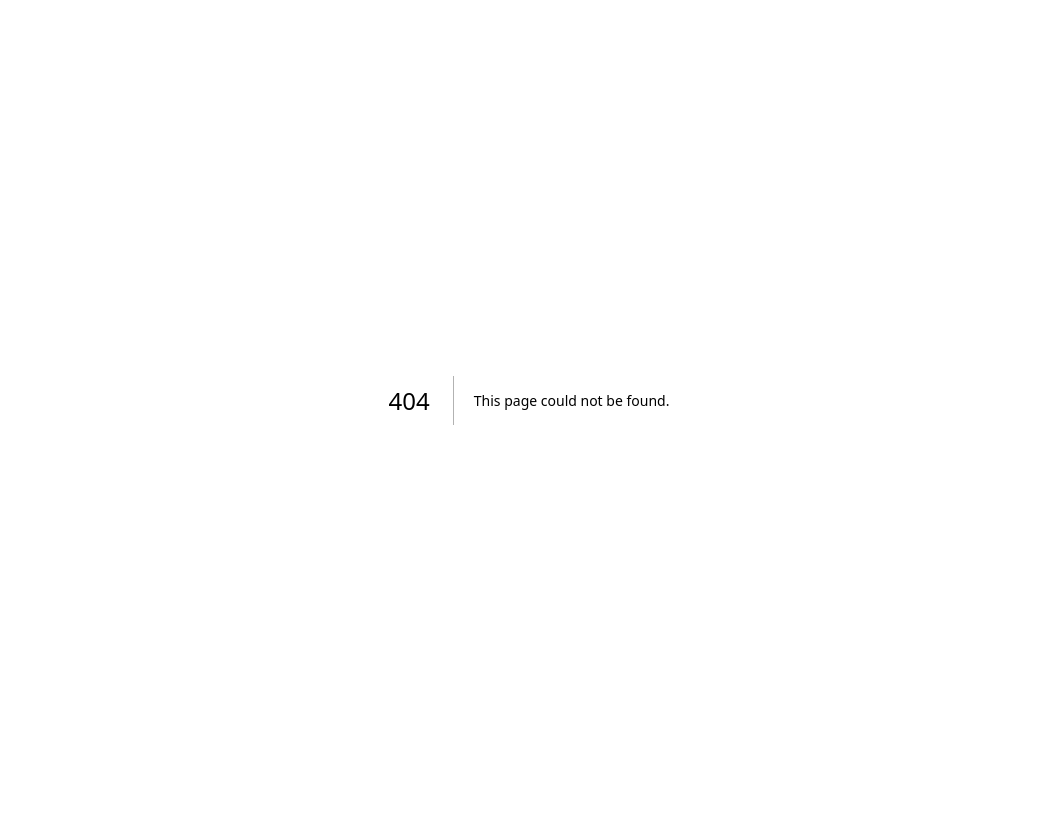
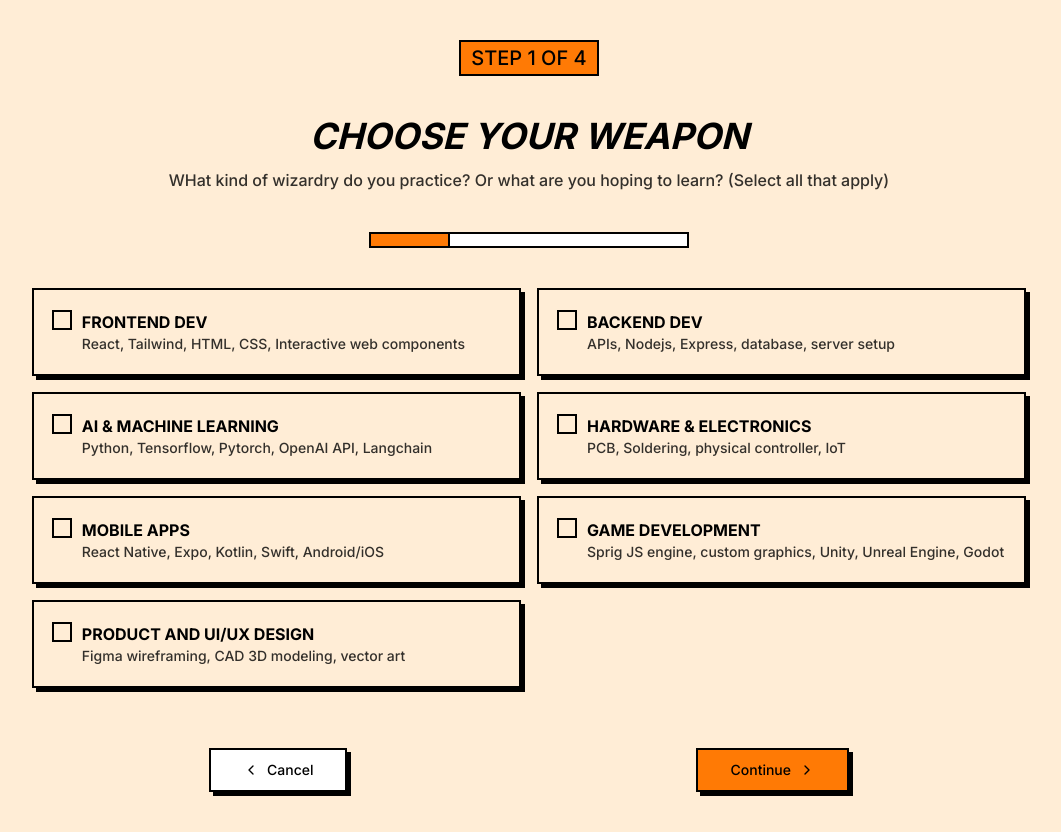
Before and after one commit to mumuniazeez/ysws-project-idea-generator, a Next.js app: page /generator in a window 1280 px wide. Before the commit this address had no page. Shown: the whole page, without its empty margins (111-1172 px from the left). Before the commit the page ends 800 px from the top, so only its background shows below. Built offline with nearby package versions, Linux system fonts and the light colour scheme.

Commit message:
feat: add generator page and UI components for weapon selection

```diff
--- /dev/null
+++ b/app/generator/page.tsx
@@ -0,0 +1,112 @@
+"use client";
+
+import { Badge } from "@/components/ui/badge";
+import { Button } from "@/components/ui/button";
+import { Card } from "@/components/ui/card";
+import { Checkbox } from "@/components/ui/checkbox";
+import { Progress } from "@/components/ui/progress";
+import {
+  ChevronDownIcon,
+  ChevronLast,
+  ChevronLeft,
+  ChevronRight,
+} from "lucide-react";
+import React, { useEffect, useState } from "react";
+
+interface Weapon {
+  name: string;
+  description: string;
+}
+
+const weapons: Weapon[] = [
+  {
+    name: "FRONTEND DEV",
+    description: "React, Tailwind, HTML, CSS, Interactive web components",
+  },
+  {
+    name: "BACKEND DEV",
+    description: "APIs, Nodejs, Express, database, server setup",
+  },
+  {
+    name: "AI & MACHINE LEARNING",
+    description: "Python, Tensorflow, Pytorch, OpenAI API, Langchain",
+  },
+  {
+    name: "HARDWARE & ELECTRONICS",
+    description: "PCB, Soldering, physical controller, IoT",
+  },
+  {
+    name: "MOBILE APPS",
+    description: "React Native, Expo, Kotlin, Swift, Android/iOS",
+  },
+  {
+    name: "GAME DEVELOPMENT",
+    description:
+      "Sprig JS engine, custom graphics, Unity, Unreal Engine, Godot",
+  },
+  {
+    name: "PRODUCT AND UI/UX DESIGN",
+    description: "Figma wireframing, CAD 3D modeling, vector art",
+  },
+];
+
+export default function GeneratorPage() {
+  const [selectedWeapons, setSelectedWeapons] = useState<Weapon[]>([]);
+
+  return (
+    <div className="flex my-10 flex-col items-center justify-center gap-4 gap-y-10">
+      <Badge variant="default" className="text-xl">
+        STEP 1 OF 4
+      </Badge>
+      <div className="text-center space-y-3">
+        <h1 className="text-4xl italic">CHOOSE YOUR WEAPON</h1>
+        <p className="text-black/80">
+          WHat kind of wizardry do you practice? Or what are you hoping to
+          learn? (Select all that apply)
+        </p>
+      </div>
+
+      <Progress value={25} className="w-1/4" />
+
+      <div className="grid grid-cols-2 gap-4">
+        {weapons.map((weapon, idx) => {
+          const isSelected =
+            selectedWeapons.find((w) => w.name === weapon.name) && true;
+
+          const toggle = (e: React.MouseEvent | React.ChangeEvent) => {
+            e.preventDefault();
+            if (isSelected)
+              setSelectedWeapons((prev) =>
+                prev.filter((w) => w.name !== weapon.name),
+              );
+            else setSelectedWeapons([...selectedWeapons, weapon]);
+          };
+          return (
+            <Card
+              className={`flex gap-x-3 p-5 flex-row ${isSelected && "bg-main"}`}
+              key={idx}
+              onClick={toggle}
+            >
+              <div>
+                <Checkbox checked={isSelected} onChange={toggle} />
+              </div>
+              <div>
+                <h5>{weapon.name}</h5>
+                <p className="text-sm text-black/80">{weapon.description}</p>
+              </div>
+            </Card>
+          );
+        })}
+      </div>
+
+      <div className="mt-5 flex items-center justify-between w-1/2">
+        <Button variant={"neutral"} size={"lg"}>
+          <ChevronLeft /> Cancel
+        </Button>
+        <Button size={"lg"}>
+          Continue <ChevronRight />
+        </Button>
+      </div>
+    </div>
+  );
+}
--- a/app/globals.css
+++ b/app/globals.css
@@ -8,17 +8,16 @@
   --secondary-background: oklch(100% 0 0);
   --foreground: oklch(0% 0 0);
   --main-foreground: oklch(0% 0 0);
-  --primary: oklch(72.27% 0.1894 50.19);
   --main: oklch(72.27% 0.1894 50.19);
   --border: oklch(0% 0 0);
   --ring: oklch(0% 0 0);
   --overlay: oklch(0% 0 0 / 0.8);
   --shadow: 4px 4px 0px 0px var(--border);
-  --chart-1: #ff7a05;
-  --chart-2: #0099ff;
-  --chart-3: #ffbf00;
-  --chart-4: #00d696;
-  --chart-5: #7a83ff;
+  --chart-1: #FF7A05;
+  --chart-2: #0099FF;
+  --chart-3: #FFBF00;
+  --chart-4: #00D696;
+  --chart-5: #7A83FF;
   --chart-active-dot: #000;
 }
 
@@ -31,11 +30,11 @@
   --border: oklch(0% 0 0);
   --ring: oklch(100% 0 0);
   --shadow: 4px 4px 0px 0px var(--border);
-  --chart-1: #eb6d00;
-  --chart-2: #008ae5;
-  --chart-3: #e5ac00;
-  --chart-4: #00bd84;
-  --chart-5: #7a83ff;
+  --chart-1: #EB6D00;
+  --chart-2: #008AE5;
+  --chart-3: #E5AC00;
+  --chart-4: #00BD84;
+  --chart-5: #7A83FF;
   --chart-active-dot: #fff;
 }
 
@@ -58,7 +57,7 @@
   --spacing-boxShadowY: 4px;
   --spacing-reverseBoxShadowX: -4px;
   --spacing-reverseBoxShadowY: -4px;
-  --radius-base: 5px;
+  --radius-base: 0px;
   --shadow-shadow: var(--shadow);
   --font-weight-base: 500;
   --font-weight-heading: 700;
@@ -69,12 +68,7 @@
     @apply text-foreground font-base bg-background;
   }
 
-  h1,
-  h2,
-  h3,
-  h4,
-  h5,
-  h6 {
+  h1, h2, h3, h4, h5, h6{
     @apply font-heading;
   }
 }
--- /dev/null
+++ b/components/ui/badge.tsx
@@ -0,0 +1,43 @@
+import { Slot } from "@radix-ui/react-slot"
+import { cva, type VariantProps } from "class-variance-authority"
+
+import * as React from "react"
+
+import { cn } from "@/lib/utils"
+
+const badgeVariants = cva(
+  "inline-flex items-center justify-center rounded-base border-2 border-border px-2.5 py-0.5 text-xs font-base w-fit whitespace-nowrap shrink-0 [&>svg]:size-3 gap-1 [&>svg]:pointer-events-none focus-visible:border-ring focus-visible:ring-ring/50 focus-visible:ring-[3px] overflow-hidden",
+  {
+    variants: {
+      variant: {
+        default: "bg-main text-main-foreground",
+        neutral: "bg-secondary-background text-foreground",
+      },
+    },
+    defaultVariants: {
+      variant: "default",
+    },
+  },
+)
+
+function Badge({
+  className,
+  variant,
+  asChild = false,
+  ...props
+}: React.ComponentProps<"span"> &
+  VariantProps<typeof badgeVariants> & {
+    asChild?: boolean
+  }) {
+  const Comp = asChild ? Slot : "span"
+
+  return (
+    <Comp
+      data-slot="badge"
+      className={cn(badgeVariants({ variant }), className)}
+      {...props}
+    />
+  )
+}
+
+export { Badge, badgeVariants }
--- /dev/null
+++ b/components/ui/card.tsx
@@ -0,0 +1,92 @@
+import * as React from "react"
+
+import { cn } from "@/lib/utils"
+
+function Card({ className, ...props }: React.ComponentProps<"div">) {
+  return (
+    <div
+      data-slot="card"
+      className={cn(
+        "rounded-base flex flex-col shadow-shadow border-2 gap-6 py-6 border-border bg-background text-foreground font-base",
+        className,
+      )}
+      {...props}
+    />
+  )
+}
+
+function CardHeader({ className, ...props }: React.ComponentProps<"div">) {
+  return (
+    <div
+      data-slot="card-header"
+      className={cn(
+        "@container/card-header grid auto-rows-min grid-rows-[auto_auto] items-start gap-1.5 px-6 has-[data-slot=card-action]:grid-cols-[1fr_auto] [.border-b]:pb-6",
+        className,
+      )}
+      {...props}
+    />
+  )
+}
+
+function CardTitle({ className, ...props }: React.ComponentProps<"div">) {
+  return (
+    <div
+      data-slot="card-title"
+      className={cn("font-heading leading-none", className)}
+      {...props}
+    />
+  )
+}
+
+function CardDescription({ className, ...props }: React.ComponentProps<"div">) {
+  return (
+    <div
+      data-slot="card-description"
+      className={cn("text-sm font-base", className)}
+      {...props}
+    />
+  )
+}
+
+function CardAction({ className, ...props }: React.ComponentProps<"div">) {
+  return (
+    <div
+      data-slot="card-action"
+      className={cn(
+        "col-start-2 row-span-2 row-start-1 self-start justify-self-end",
+        className,
+      )}
+      {...props}
+    />
+  )
+}
+
+function CardContent({ className, ...props }: React.ComponentProps<"div">) {
+  return (
+    <div
+      data-slot="card-content"
+      className={cn("px-6", className)}
+      {...props}
+    />
+  )
+}
+
+function CardFooter({ className, ...props }: React.ComponentProps<"div">) {
+  return (
+    <div
+      data-slot="card-footer"
+      className={cn("flex items-center px-6 [.border-t]:pt-6", className)}
+      {...props}
+    />
+  )
+}
+
+export {
+  Card,
+  CardHeader,
+  CardFooter,
+  CardTitle,
+  CardDescription,
+  CardContent,
+  CardAction,
+}
--- /dev/null
+++ b/components/ui/checkbox.tsx
@@ -0,0 +1,33 @@
+"use client"
+
+import * as CheckboxPrimitive from "@radix-ui/react-checkbox"
+import { Check } from "lucide-react"
+
+import * as React from "react"
+
+import { cn } from "@/lib/utils"
+
+function Checkbox({
+  className,
+  ...props
+}: React.ComponentProps<typeof CheckboxPrimitive.Root>) {
+  return (
+    <CheckboxPrimitive.Root
+      data-slot="checkbox"
+      className={cn(
+        "peer size-4 shrink-0 outline-2 outline-border ring-offset-white focus-visible:outline-hidden focus-visible:ring-2 focus-visible:ring-black focus-visible:ring-offset-2 disabled:cursor-not-allowed disabled:opacity-50 data-[state=checked]:bg-main data-[state=checked]:text-white",
+        className,
+      )}
+      {...props}
+    >
+      <CheckboxPrimitive.Indicator
+        data-slot="checkbox-indicator"
+        className={cn("flex items-center justify-center text-current")}
+      >
+        <Check className="size-4 text-main-foreground" />
+      </CheckboxPrimitive.Indicator>
+    </CheckboxPrimitive.Root>
+  )
+}
+
+export { Checkbox }
--- /dev/null
+++ b/components/ui/progress.tsx
@@ -0,0 +1,34 @@
+"use client"
+
+import * as ProgressPrimitive from "@radix-ui/react-progress"
+
+import * as React from "react"
+
+import { cn } from "@/lib/utils"
+
+function Progress({
+  className,
+  value,
+  ...props
+}: React.ComponentProps<typeof ProgressPrimitive.Root> & {
+  value?: number
+}) {
+  return (
+    <ProgressPrimitive.Root
+      data-slot="progress"
+      className={cn(
+        "relative h-4 w-full overflow-hidden rounded-base border-2 border-border bg-secondary-background",
+        className,
+      )}
+      {...props}
+    >
+      <ProgressPrimitive.Indicator
+        data-slot="progress-indicator"
+        className="h-full w-full flex-1 border-r-2 border-border bg-main transition-all"
+        style={{ transform: `translateX(-${100 - (value || 0)}%)` }}
+      />
+    </ProgressPrimitive.Root>
+  )
+}
+
+export { Progress }
--- a/package.json
+++ b/package.json
@@ -10,6 +10,8 @@
   },
   "dependencies": {
     "@base-ui/react": "^1.6.0",
+    "@radix-ui/react-checkbox": "^1.3.7",
+    "@radix-ui/react-progress": "^1.1.12",
     "@radix-ui/react-slot": "^1.3.0",
     "class-variance-authority": "^0.7.1",
     "clsx": "^2.1.1",
```
Also changed, not shown: 1 other file (tests, documents, lock files or other folders).
